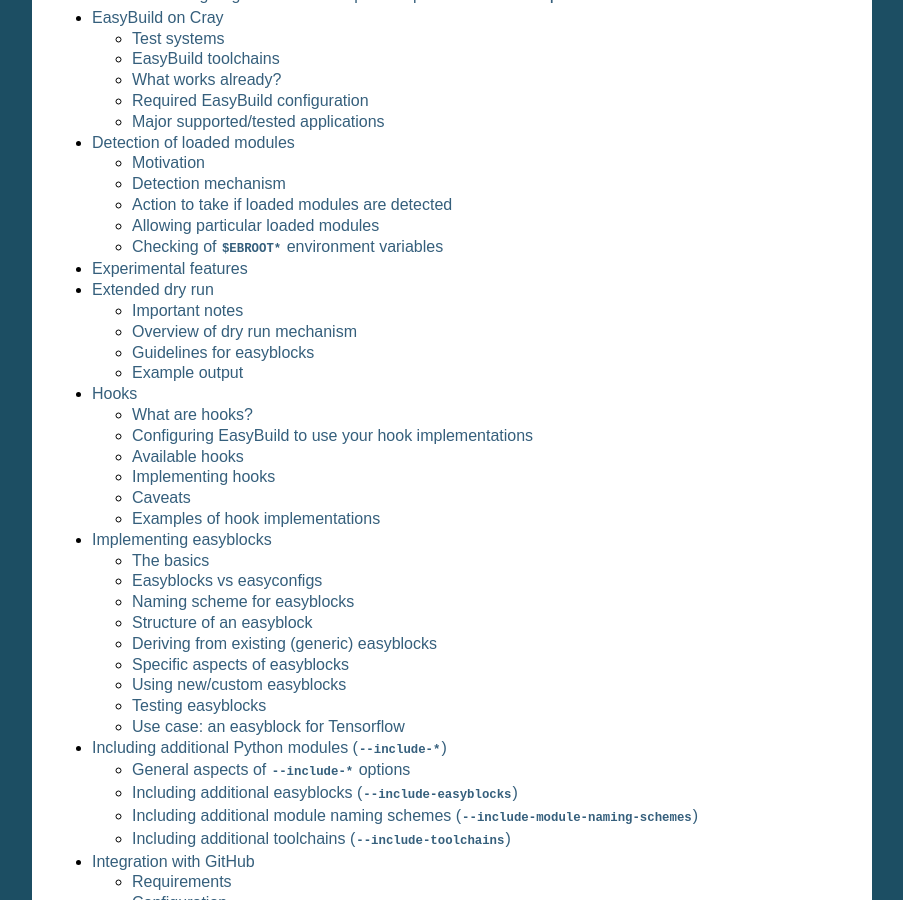
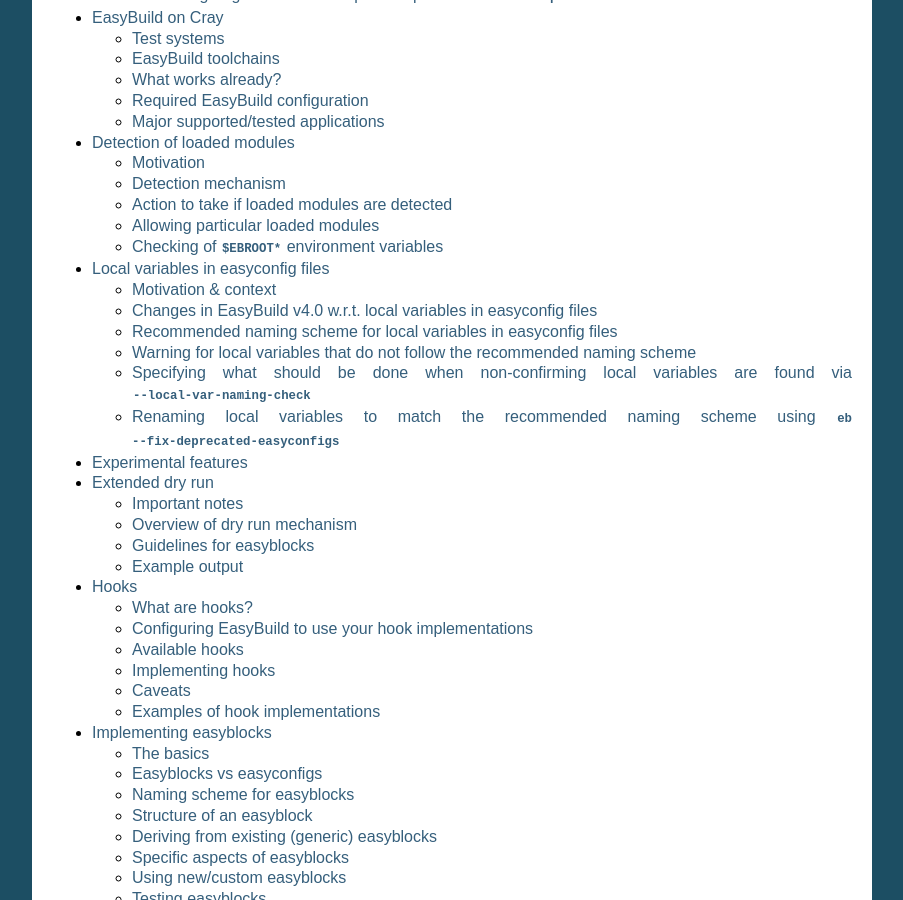
Before and after one commit to easybuilders/easybuild, a Sphinx documentation site: the page built from docs/index.rst, in a window 1280 px wide and 900 px high, scrolled down 1772 px. Shown: the whole window, without its empty margins (198-1101 px from the left). Built offline with Sphinx 7.4.7, drawn with Linux system fonts in a browser that asks for light colours; pages that are not in the unit, such as notebooks, are missing from menus; some of the changed lines change nothing that is shown; some of the changed text lies outside the part shown.

Commit message:
add documentation on use of local variables in easyconfig files

```diff
--- /dev/null
+++ b/docs/Easyconfig-files-local-variables.rst
@@ -0,0 +1,160 @@
+Local variables in easyconfig files
+===================================
+
+This page discusses the use of *local variables in easyconfig files*.
+
+For more general information on writing easyconfig files, please see :ref:`writing_easyconfig_files`.
+
+.. contents::
+    :depth: 3
+    :backlinks: none
+
+
+.. _easyconfig_files_local_variables:
+
+Motivation & context
+--------------------
+
+When composing easyconfig files, it can sometimes make sense to use one or more *local variables*
+to define easyconfig parameters in a cleaner way, for example to avoid copy-pasting values that are used
+multiple times, or to avoid too long lines (longer than the maximum width of 120 characters as specified in
+:ref:`code style`). A local variable within the context of easyconfig files is any variable that does not
+correspond to a known easyconfig parameter (either general of easyblock-specific).
+
+One thing that is easily overlooked is the importance of how these local variables are named:
+you should try and avoid that the names of local variables will match with the name of an easyconfig parameter
+that may get introduced in future EasyBuild versions. If that would happen, the semantics of the easyconfig file
+will change which may either result in a broken installation or perhaps a different installation than was intended
+(which could be worse than a broken one).
+
+Avoiding that names of local variables are *close* to the name of (future) easyconfig parameters is also important,
+because of the "typo detection" feature that EasyBuild has: if the name of a local variable is too close to a
+known easyconfig parameter, EasyBuild will assume you have made a mistake, and will report a typo error, for example::
+
+  ERROR: Failed to process easyconfig example.eb:
+  You may have some typos in your easyconfig file: configopt -> configopts
+
+
+.. _easyconfig_files_local_variables_easybuild4:
+
+Changes in EasyBuild v4.0 w.r.t. local variables in easyconfig files
+--------------------------------------------------------------------
+
+Some changes were made in EasyBuild v4.0 to discourage the use of poorly named local variables:
+
+* a :ref:`easyconfig_files_local_variables_naming_scheme` was defined;
+
+* a mechanism was implemented to detect the use of local variables in easyconfig files, which will print
+  a :ref:`easyconfig_files_local_variables_naming_warning`
+
+* EasyBuild can be configured to report an error for local variables that do not follow the recommended naming scheme;
+  see :ref:`easyconfig_files_local_variables_strict_naming`
+
+* using ``eb --fix-deprecated-easyconfigs``, the names of local variables can be changed automatically to match
+  the recommended naming scheme; see :ref:`easyconfig_files_local_variables_fix_deprecated_easyconfigs`
+
+
+
+.. _easyconfig_files_local_variables_naming_scheme:
+
+Recommended naming scheme for local variables in easyconfig files
+-----------------------------------------------------------------
+
+To ensure that local variables used in easyconfig files do not clash with easyconfig parameters that get added in
+future EasyBuild versions, we have defined a recommended naming scheme for local variables.
+
+Names of local variables should either:
+
+* **start with** ``local_``, to make it explicit that it is a *local* variable (examples: ``local_example``, ``local_var``)
+
+* **consist of a single letter** (examples: ``f``, ``l``, ``x``);
+  this is typically only done within the context of a `list comprehension <https://docs.python.org/2/tutorial/datastructures.html#list-comprehensions>`_
+
+* **start with a single underscore** (``_``), which matches the common convention in Python code that these variables are only for "internal use" (examples: ``_example``, ``_local_var``)
+
+
+.. note:: A check was added in EasyBuild v4.0 to ensure that the names of known easyconfig parameters
+ do *not* conform to any of these rules, to ensure that local variables can always be discriminated from
+ known easyconfig parameters.
+
+
+.. _easyconfig_files_local_variables_naming_warning:
+
+Warning for local variables that do not follow the recommended naming scheme
+----------------------------------------------------------------------------
+
+By default, EasyBuild will produce a clear warning when one or more local variables are used that do not conform
+to the :ref:`recommended naming scheme easyconfig_files_local_variables_naming_scheme`.
+
+For example, when using an easyconfig file that includes a local variable named ``var``::
+
+  $ eb example.eb
+  ...
+  WARNING: Use of 1 unknown easyconfig parameters detected in example.eb: var
+  If these are just local variables please rename them to start with 'local_', or try using --fix-deprecated-easyconfigs to do this automatically.
+
+To get rid of this warning, you can either:
+
+* rename the local variable, either manually to something like ``local_var`` or using ``eb --fix-deprecated-easyconfigs example.eb``
+  (see also :ref:`easyconfig_files_local_variables_fix_deprecated_easyconfigs`)
+
+* configure EasyBuild to only log the warning (not print it), via ``--local-var-naming-check=log``
+  (see also :ref:`easyconfig_files_local_variables_check_mode`; note that silencing
+  the printed wanrnign is **not recommended**, see the motivation in :ref:`motivation above easyconfig_files_local_variables`
+
+
+.. _easyconfig_files_local_variables_check_mode:
+
+Specifying what should be done when non-confirming local variables are found via ``--local-var-naming-check``
+-------------------------------------------------------------------------------------------------------------
+
+Using the ``--local-var-naming-check`` configuration option, you can specify what should be done when one or more
+local variables are found that do not follow the
+:ref:`recommended naming scheme easyconfig_files_local_variables_naming_scheme`:
+
+* ``--local-var-naming-check=error``: **fail with an error** if any easyconfig file that was parsed includes
+  local variables that do not follow the recommended naming scheme;
+* ``--local-var-naming-check=log``: only *log* a warning (but do not print it) if any easyconfig file that was
+  parsed includes local variables that do not follow the recommended naming scheme;
+* ``--local-var-naming-check=warn`` *[default]*: *print* a warning if any easyconfig file that was parsed includes
+  local variables that do not follow the recommended naming scheme;
+
+The default is set such that non-confirming local variables are only reported through a printed warning,
+but do not result in cancelling the installation (since they're usually not actually problematic).
+
+
+.. _easyconfig_files_local_variables_fix_deprecated_easyconfigs:
+
+Renaming local variables to match the recommended naming scheme using ``eb --fix-deprecated-easyconfigs``
+---------------------------------------------------------------------------------------------------------
+
+To fix one or more easyconfig files that includes local variables that do not follow the
+:ref:`recommended naming scheme easyconfig_files_local_variables_naming_scheme`, ``eb --fix-deprecated-easyconfigs``
+can be used.
+
+For example::
+
+   eb --fix-deprecated-easyconfigs bzip2.eb zlib.eb
+   == temporary log file in case of crash /tmp/eb-Z7r_KJ/easybuild-dHtPY4.log
+
+   * [1/2] fixing /tmp/example/bzip2.eb... FIXED!
+     (changes made in place, original copied to /tmp/example/bzip2.eb.orig_20190815180106_53972)
+
+   * [2/2] fixing /tmp/example/zlib.eb... FIXED!
+     (changes made in place, original copied to /tmp/example/zlib.eb.orig_20190815180106_53972)
+
+   All done! Fixed 2 easyconfigs (out of 2 found).
+
+   == Temporary log file(s) /tmp/eb-Z7r_KJ/easybuild-dHtPY4.log* have been removed.
+   == Temporary directory /tmp/eb-Z7r_KJ has been removed.
+
+There are a couple of caveats here though...
+
+While ``--fix-deprecated-easyconfigs`` can be very useful, it's certainly not perfect since all it does is simple
+search and replace of the names of non-conforming local variables (as whole words) to prefix them with ``local_``.
+
+This means that it may make some unintended changes, so make sure to **always double check which changes were made!**
+
+In addition, it sometimes make more sense to simply *eliminate* the local variable rather than renaming it, for
+example when it wasn't really needed at all: maybe it was only actually used once, or maybe using a template like
+``%(pyver)s`` or ``(pyshortver)s`` (see also :ref:`avail_easyconfig_templates`) renders it obsolete.
--- a/docs/index.rst
+++ b/docs/index.rst
@@ -62,6 +62,7 @@
     Controlling_compiler_optimization_flags
     Cray-support
     Detecting_loaded_modules
+    Easyconfig-files-local-variables
     Experimental_features
     Extended_dry_run
     Hooks
```
